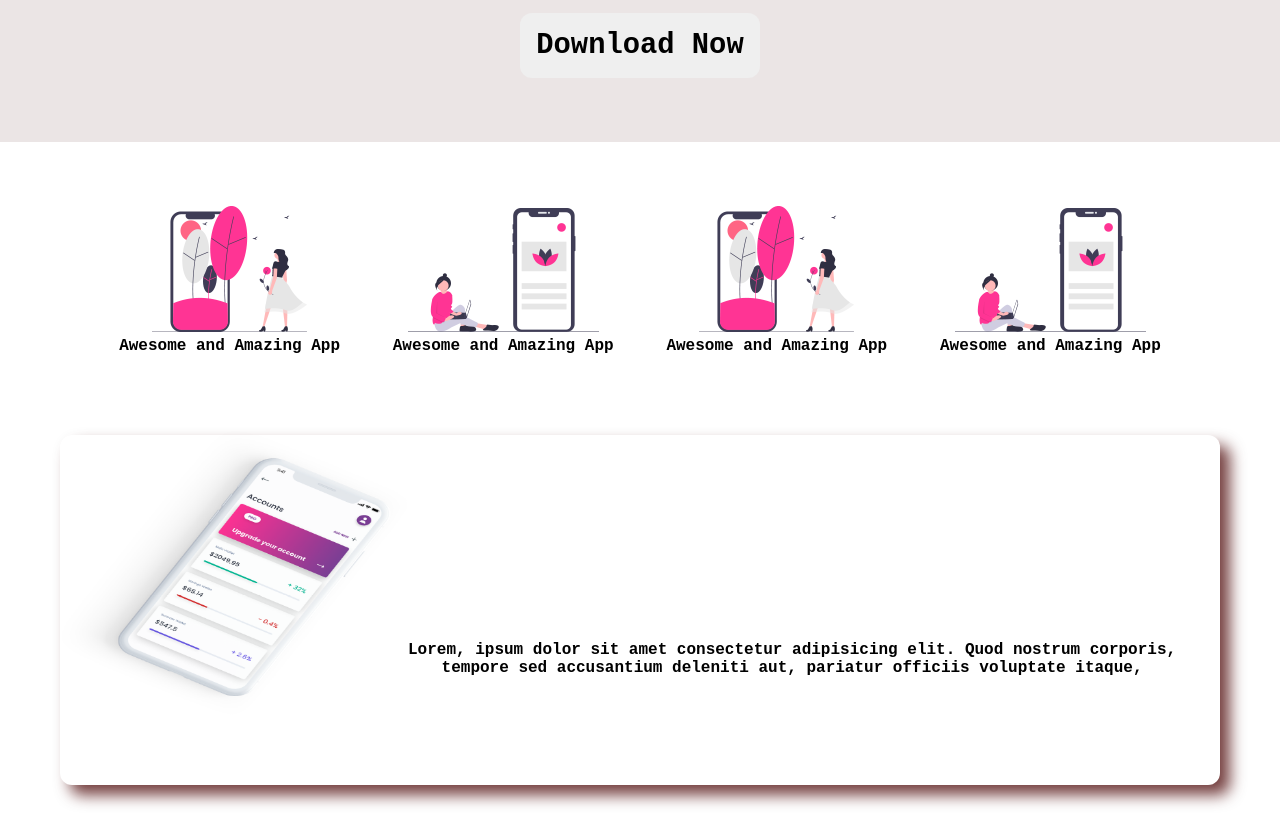
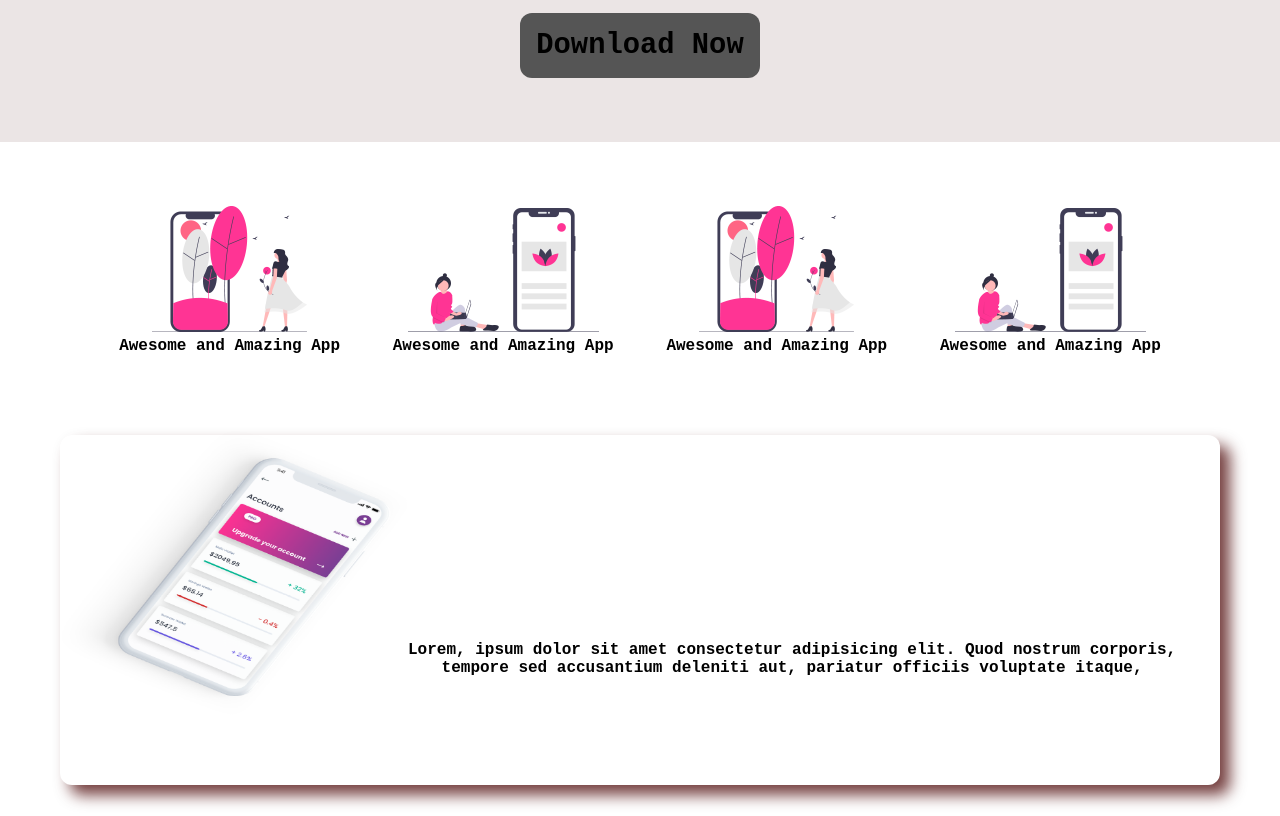
Before and after one commit to ChristianOdang/Landing-Page, a plain HTML site: page index.html in a window 1280 px wide. Shown: the part 133-949 px from the top of the page. Drawn offline with Linux system fonts and the light colour scheme; a script that the page names is missing.

Commit message:
Update style.css

```diff
--- a/style.css
+++ b/style.css
@@ -21,6 +21,7 @@ h1 {
   border: none;
   border-radius: 12px;
   color: #000;
+  background: #555;
   font-size: 1.8rem;
   font-weight: 900;
 }
```
